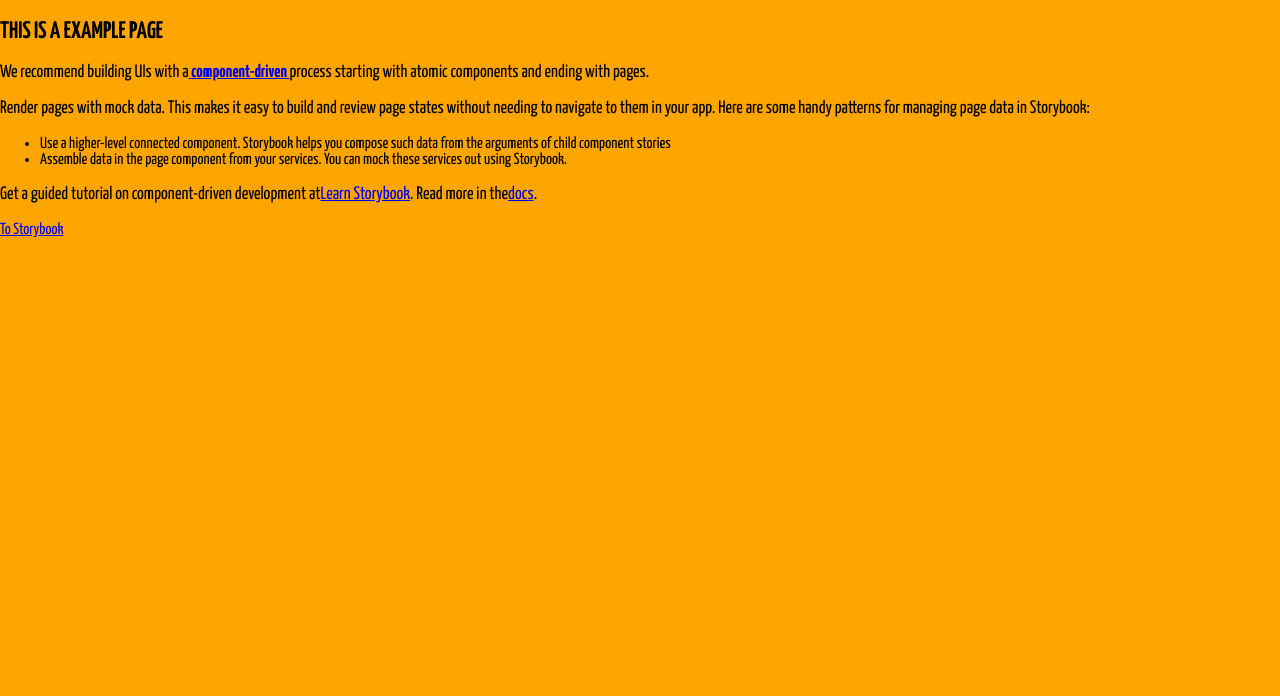
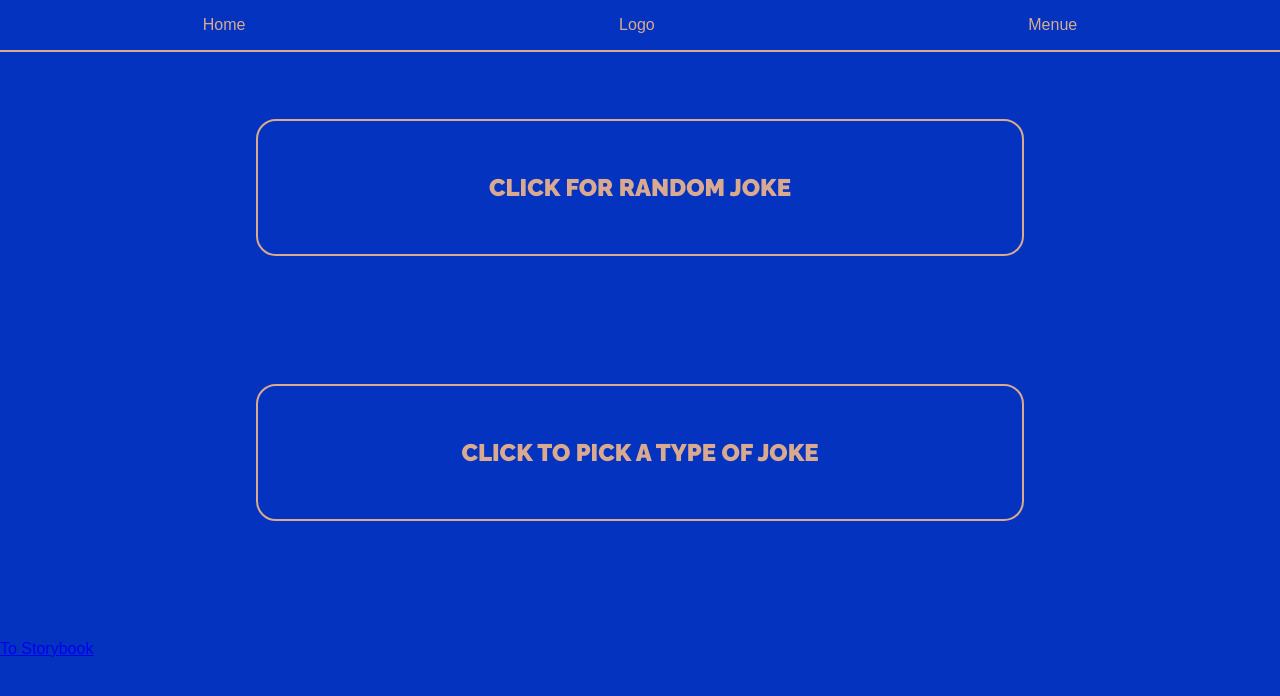
Before and after one commit to lauravikanis/badJokes, a React (Create React App) app in the folder client/: page / in a window 1280 px wide. Shown: the top 696 px of the page. Built offline with nearby package versions, Linux system fonts and the light colour scheme.

Commit message:
adjust basic layout

```diff
--- a/client/public/index.html
+++ b/client/public/index.html
@@ -4,7 +4,7 @@
     <meta charset="utf-8" />
     <link rel="preconnect" href="https://fonts.gstatic.com" />
     <link
-      href="https://fonts.googleapis.com/css2?family=Yanone+Kaffeesatz:wght@300;400;500;700&display=swap"
+      href="https://fonts.googleapis.com/css2?family=Raleway:ital,wght@0,300;0,400;0,500;0,900;1,300;1,400;1,600;1,700&display=swap"
       rel="stylesheet"
     />
     <link rel="icon" href="%PUBLIC_URL%/favicon.ico" />
--- a/client/src/GlobalStyles.js
+++ b/client/src/GlobalStyles.js
@@ -6,15 +6,15 @@ const GlobalStyle = createGlobalStyle`
   box-sizing: border-box;
 }
 :root {
-  --titleFont: 'Yanone Kaffeesatz', sans-serif;
-  --textFont: 'Yanone Kaffeesatz', sans-serif;
+  --titleFont: 'Raleway', sans-serif;
+  --textFont: 'Raleway', sans-serif;
   --background: #ededed;
   --background-dark: #3d4849;
   --text-color: #707070;
   --text-color-dark: #ffffff;
-  --primary-color: #FFA500; //orange
-  --secondary-color: #00008b ; //darkblue
-  --favorite-color:#dd755d;
+  --primary-color: #0433BF; //kobald
+  --secondary-color: #020F59; //darkblue
+  --tertiary-color: #D9AA8F ; //sand
 }
 body {
   margin: 0 ;
@@ -24,9 +24,13 @@ body {
 
 p{
   font-size: 1.125rem;
+  color: var(--tertiary-color);
+
 }
 h1, h2, h3, h4, h5, h6 {
   font-family: var(--titleFont);
+  color: var(--tertiary-color);
+
   font-weight: bold;
   text-transform: uppercase;
 }
--- a/client/src/components/Card/Card.js
+++ b/client/src/components/Card/Card.js
@@ -1,36 +1,18 @@
 import styled from "styled-components/macro";
 import PropTypes from "prop-types";
 
-const Cardcontainer = styled.div`
+const Card = styled.div`
   display: flex;
   flex-direction: column;
+  align-items: center;
+  padding: 2rem;
   background-color: var(--primary-color);
   border-radius: 20px;
   color: darkblue;
-  box-shadow: 0px 0px 7.5px #d88d41;
+  border: 2px solid var(--tertiary-color);
+  width: 60%;
+  margin: 5%;
 `;
-
-const CardInside = styled.div`
-  display: flex;
-  font-family: "Yanone Kaffeesatz", sans-serif;
-  flex-direction: column;
-  align-items: center;
-  justify-content: center;
-  background-color: var(--primary-color);
-  border-radius: 20px;
-
-  text-align: center;
-  height: 4rem;
-  box-shadow: inset 10px 5px 20px #d88d41;
-`;
-
-const Card = () => {
-  return (
-    <Cardcontainer>
-      <CardInside>almost before we knew it, we had left the ground.</CardInside>
-    </Cardcontainer>
-  );
-};
 
 Card.propTypes = {
   type: PropTypes.string,
--- /dev/null
+++ b/client/src/components/Header/Header.js
@@ -0,0 +1,33 @@
+import styled from "styled-components/macro";
+import PropTypes from "prop-types";
+
+const HeaderContainer = styled.header`
+  display: flex;
+  flex-direction: row;
+  justify-content: space-around;
+  align-items: center;
+  position: absolute;
+  top: 0;
+  padding: 1rem;
+  background-color: var(--primary-color);
+  color: darkblue;
+  border-bottom: 2px solid var(--tertiary-color);
+  width: 60%;
+  color: var(--tertiary-color);
+  width: 100%;
+`;
+const Header = () => {
+  return (
+    <HeaderContainer>
+      <div>Home</div>
+      <div>Logo</div>
+      <div>Menue</div>
+    </HeaderContainer>
+  );
+};
+
+Header.propTypes = {
+  type: PropTypes.string,
+};
+
+export default Header;
--- a/client/src/pages/Page.js
+++ b/client/src/pages/Page.js
@@ -1,58 +1,26 @@
 import React from "react";
 import styled from "styled-components/macro";
+import Card from "../components/Card/Card";
+import Header from "../components/Header/Header";
 
-const PageContainer = styled.div``;
+const PageContainer = styled.div`
+  display: flex;
+  align-content: center;
+  align-items: center;
+  justify-content: center;
+  flex-direction: column;
+  height: 80vh;
+`;
 
 const Page = () => (
   <PageContainer>
-    <section>
-      <h2>This is a example Page</h2>
-      <p>
-        We recommend building UIs with a
-        <a
-          href="https://componentdriven.org"
-          target="_blank"
-          rel="noopener noreferrer"
-        >
-          <strong> component-driven </strong>
-        </a>
-        process starting with atomic components and ending with pages.
-      </p>
-      <p>
-        Render pages with mock data. This makes it easy to build and review page
-        states without needing to navigate to them in your app. Here are some
-        handy patterns for managing page data in Storybook:
-      </p>
-      <ul>
-        <li>
-          Use a higher-level connected component. Storybook helps you compose
-          such data from the arguments of child component stories
-        </li>
-        <li>
-          Assemble data in the page component from your services. You can mock
-          these services out using Storybook.
-        </li>
-      </ul>
-      <p>
-        Get a guided tutorial on component-driven development at
-        <a
-          href="https://www.learnstorybook.com"
-          target="_blank"
-          rel="noopener noreferrer"
-        >
-          Learn Storybook
-        </a>
-        . Read more in the
-        <a
-          href="https://storybook.js.org/docs"
-          target="_blank"
-          rel="noopener noreferrer"
-        >
-          docs
-        </a>
-        .
-      </p>
-    </section>
+    <Header />
+    <Card>
+      <h2>Click for random joke</h2>
+    </Card>
+    <Card>
+      <h2>Click to pick a type of joke</h2>
+    </Card>
   </PageContainer>
 );
 
```
Also changed, not shown: 1 other file (tests, documents, lock files or other folders).
